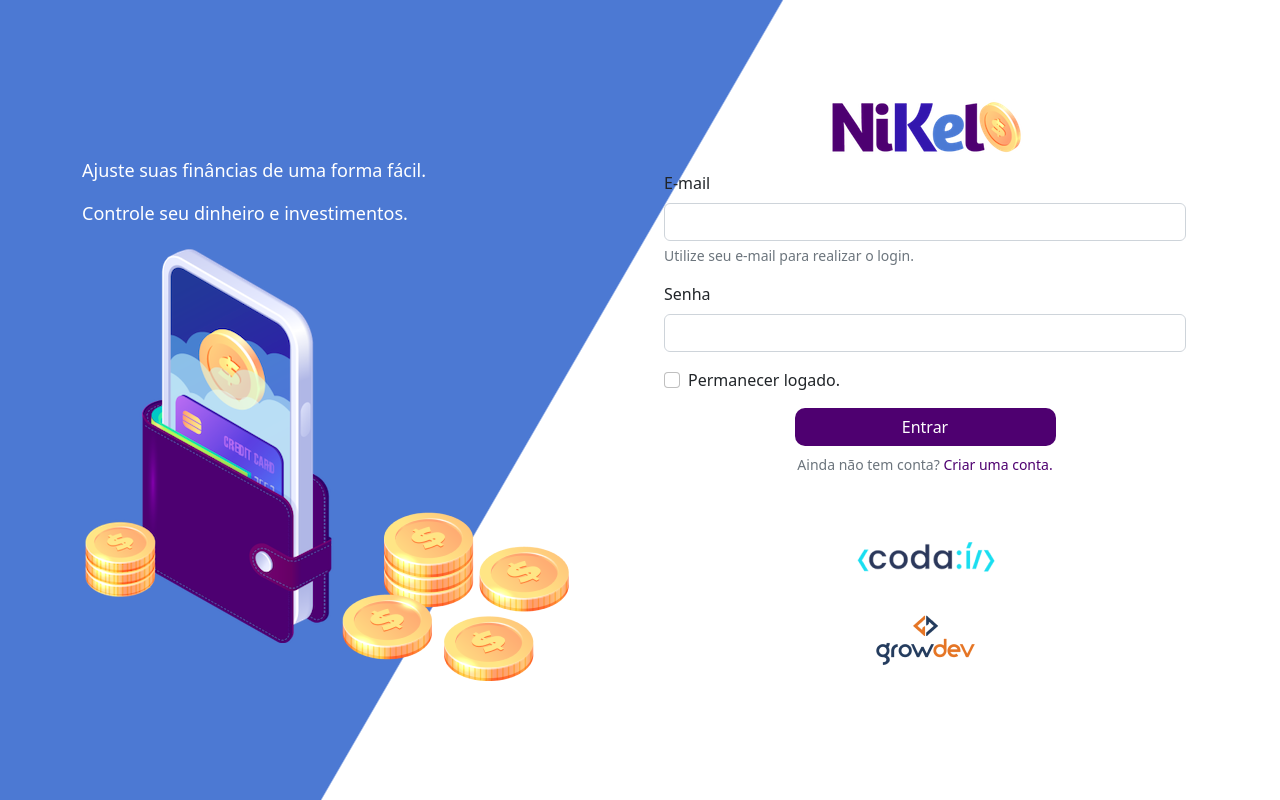
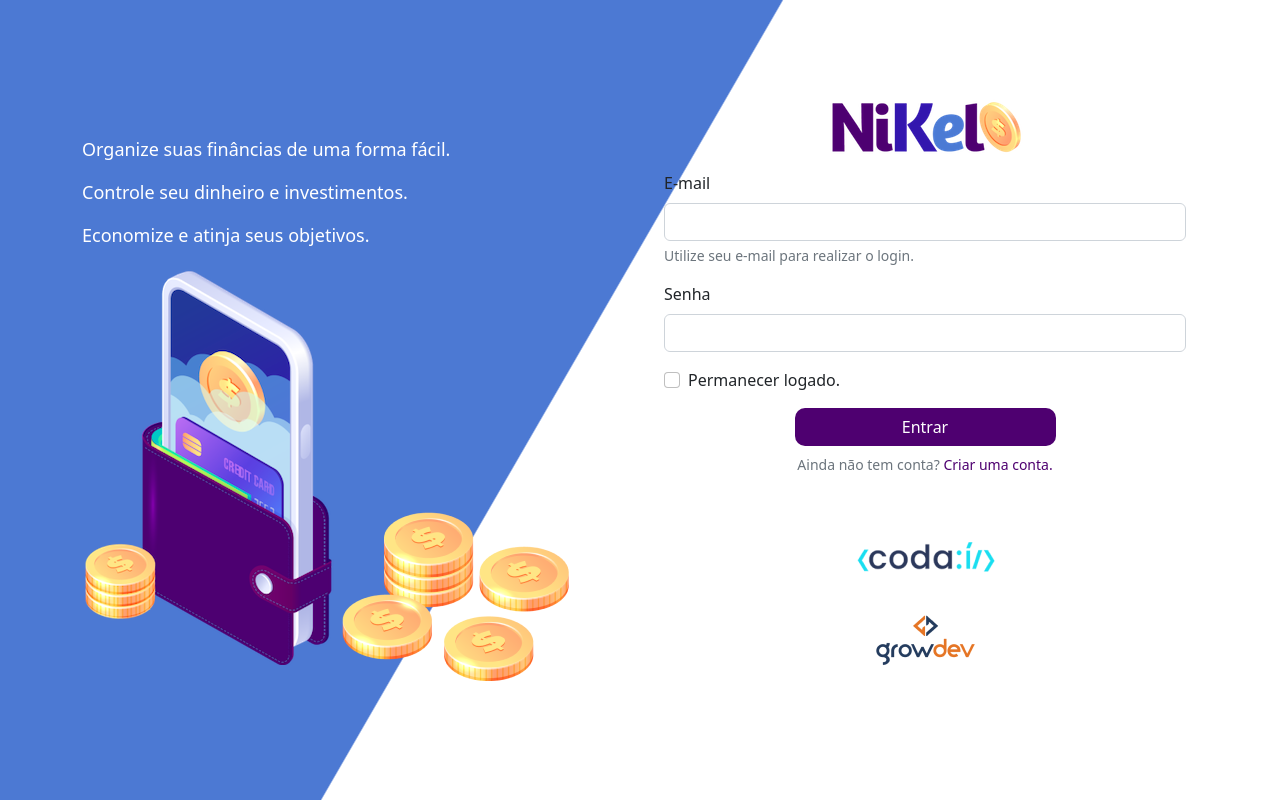
Before and after one commit to Dapadaria/nikel, a plain HTML site: page public/index.html in a window 1280 px wide. Drawn offline with nearby package versions, Linux system fonts and the light colour scheme.

Commit message:
adicionando paragrafo no id login

```diff
--- a/public/index.html
+++ b/public/index.html
@@ -18,8 +18,9 @@
             <div class="row vh-100">
                 <div class="col d-flex justify-content-center my-5 flex-column">
                     <div class="text-login">
-                        <p>Ajuste suas finâncias de uma forma fácil.</p>
+                        <p>Organize suas finâncias de uma forma fácil.</p>
                         <p>Controle seu dinheiro e investimentos.</p>
+                        <p>Economize e atinja seus objetivos.</p>
                     </div>
                     <div class="text-left">
                         <img src="./assets/images/pocket.png" alt="image pocket" class="img-fluid" srcset="">
```
